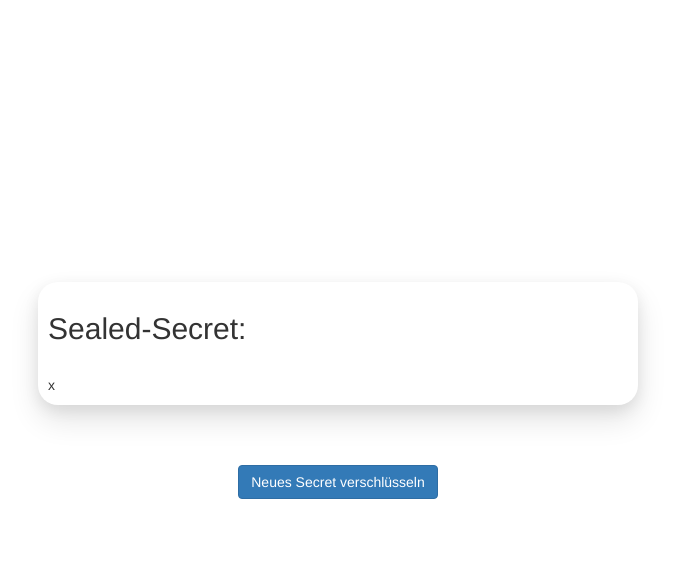
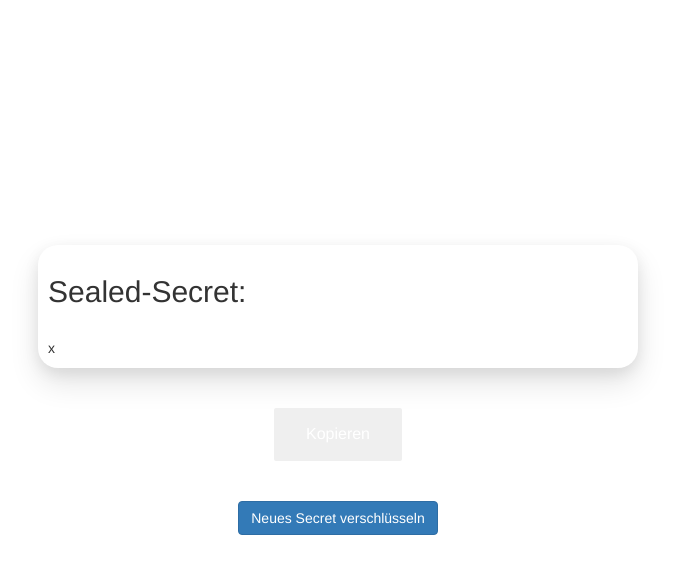
Before and after one commit to Jaydee94/kubeseal-webgui, a Flask app: template templates/output.html in a window 1280 px wide. Shown: the top 574 px of the page, without its empty margins (302-977 px from the left). Run offline with Flask 2, Linux system fonts and the light colour scheme; the template is opened without the code that fills it: most values are stand-ins (such as "Sample title", 1, 10 or a date in 2020); parts of the project's set-up code (start-up, migrations or seed data) failed here and were passed over; some libraries are stand-ins or nearby versions.

Commit message:
Add Copy Button

```diff
--- /dev/null
+++ b/static/copy.js
@@ -0,0 +1,13 @@
+function CopyToClipboard(containerid) {
+    if (document.selection) {
+        var range = document.body.createTextRange();
+        range.moveToElementText(document.getElementById(containerid));
+        range.select().createTextRange();
+        document.execCommand("copy");
+
+    } else if (window.getSelection) {
+        var range = document.createRange();
+         range.selectNode(document.getElementById(containerid));
+         window.getSelection().addRange(range);
+         document.execCommand("copy");
+    }}
--- a/static/output.css
+++ b/static/output.css
@@ -1,3 +1,24 @@
+.button {
+  border-radius: 2px;
+  border: none;
+  color: white;
+  padding: 15px 32px;
+  text-align: center;
+  text-decoration: none;
+  display: inline-block;
+  font-size: 16px;
+  transition-duration: 0.4s;
+}
+
+.button:hover {
+  background-color: rgb(2, 94, 168);
+  color: white;
+}
+
+button:focus{
+  background-color:rgb(0, 55, 173);
+}
+
 .thing {
     padding: 1rem;
     width: 600px;
--- a/templates/output.html
+++ b/templates/output.html
@@ -4,14 +4,17 @@
 <link rel="stylesheet" type="text/css" href="static/output.css">
 <link href="static/bootstrap.min.css" rel="stylesheet">
 <link rel="shortcut icon" href="static/favicon.ico"/>
+<script src="static/copy.js"></script>
 </head>
 <body>
     <div class="thing";>
         <h2>Sealed-Secret:</h2>
         <br>
-        {{ sealedSecret }}
+        <div id="div1" >{{ sealedSecret }}</div>
     </div>
     <br> <br>
+    <button class="button" id="button1" onclick="CopyToClipboard('div1')">Kopieren</button>
+    <br>
     <div class="container"></div>
     <form action="/">
         <br>
```
